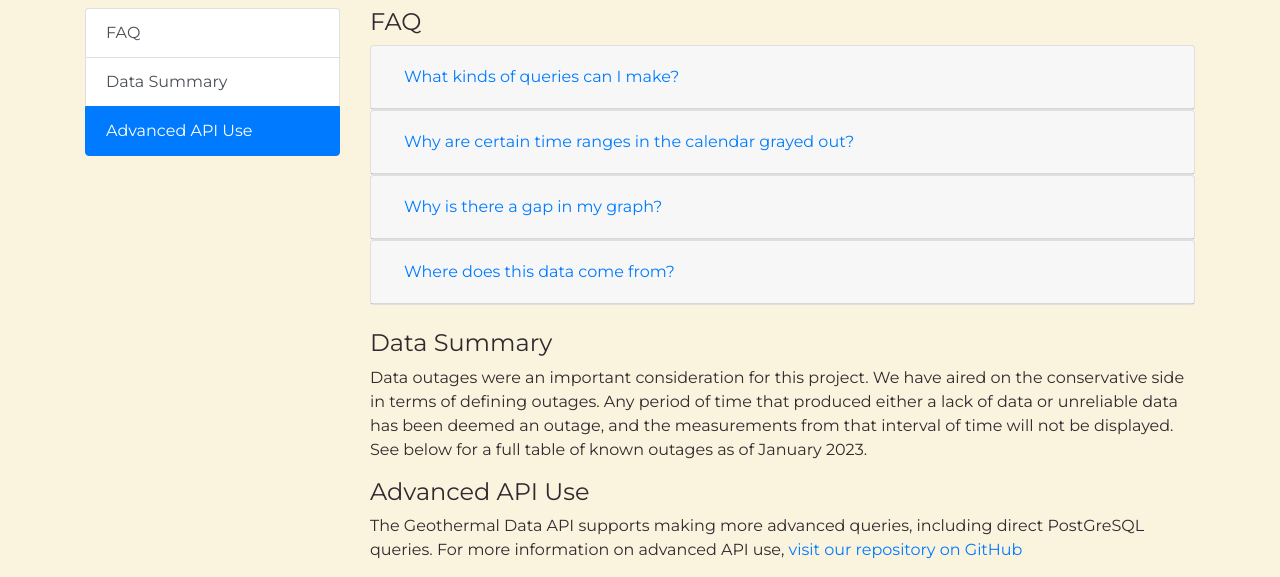
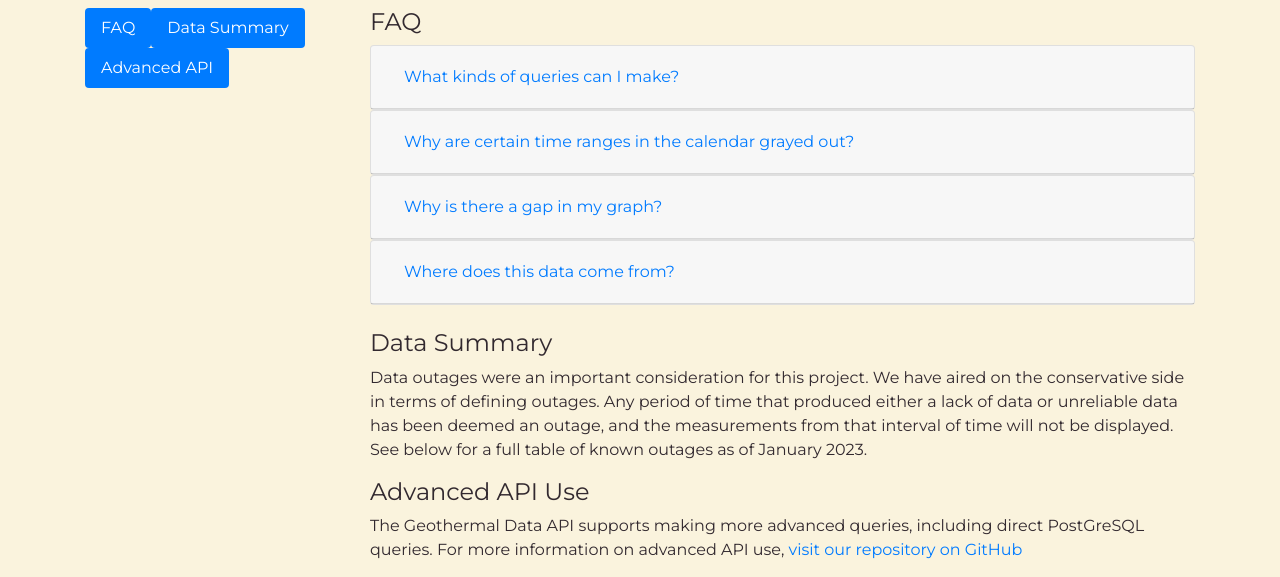
Before and after one commit to acdalal/geothermal, a Django app: page /documentation/ in a window 1280 px wide. Shown: the part 104-681 px from the top of the page. Run offline with Django 4.2, Linux system fonts and the light colour scheme; some libraries are stand-ins or nearby versions.

Commit message:
change scrollspy to regular navbar

```diff
--- a/geothermalsite/dashboard/static/documentation.css
+++ b/geothermalsite/dashboard/static/documentation.css
@@ -1,4 +1,4 @@
 
-.scrollspy-example{
+.scrollspy-example {
     position: relative;
 }
--- a/geothermalsite/dashboard/templates/dashboard/documentation.html
+++ b/geothermalsite/dashboard/templates/dashboard/documentation.html
@@ -6,33 +6,26 @@
 
 <div class="container">
   <div class="row">
-    <div class="col-3">
-      <div id="scrollspy-list" class="list-group">
-        <a class="list-group-item list-group-item-action" href="#list-faq">
-          FAQ
-        </a>
-        <a
-          class="list-group-item list-group-item-action"
-          href="#list-data-summary"
-          >Data Summary</a
-        >
-        <a
-          class="list-group-item list-group-item-action"
-          href="#list-advanced-api"
-          >Advanced API Use</a
-        >
+    <!-- Left-hand navbar for page contents -->
+    <div class="col-3 navbar-col">
+      <ul class="nav nav-pills nav-stacked">
+        <li class="nav-item">
+          <a class="nav-link active" href="#faq-section">FAQ</a>
+        </li>
+        <li class="nav-item">
+          <a class="nav-link active" href="#data-summary-section">Data Summary</a>
+        </li>
+        <li class="nav-item">
+          <a class="nav-link active" href="#advanced-api-section">Advanced API</a>
+        </li>
+      </ul>
     </div>
-    </div>
+    <!-- end navbar for page contents -->
 
+    <!-- Right-hand page contents -->
     <div class="col-9">
-      <div
-        data-spy="scroll"
-        data-target="#scrollspy-list"
-        data-offset="0"
-        class="scrollspy-example"
-      >
       <!-- FAQ as a Bootstrap 4 accordion-->
-        <h4 id="list-faq">FAQ</h4>
+      <h4 id="faq-section">FAQ</h4>
       <div id="accordion">
         <div class="card">
           <div class="card-header" id="headingOne">
@@ -173,7 +166,7 @@
         <!-- end FAQ accordion -->
 
       <!-- Data summary section -->
-        <h4 id="list-data-summary">Data Summary</h4>
+      <h4 id="data-summary-section">Data Summary</h4>
       <p>
         Data outages were an important consideration for this project. We have
         aired on the conservative side in terms of defining outages. Any
@@ -184,7 +177,7 @@
       </p>
 
       <!-- Advanced API section -->
-        <h4 id="list-advanced-api">Advanced API Use</h4>
+      <h4 id="advanced-api-section">Advanced API Use</h4>
       <p>
         The Geothermal Data API supports making more advanced queries,
         including direct PostGreSQL queries. For more information on advanced
@@ -194,7 +187,7 @@
         >
       </p>
     </div>
-    </div>
+    <!-- end right-hand page contents -->
   </div>
 </div>
 {% endblock %}
--- a/geothermalsite/static/documentation.css
+++ b/geothermalsite/static/documentation.css
@@ -1,4 +1,4 @@
 
-.scrollspy-example{
+.scrollspy-example {
     position: relative;
 }
```
Lines whose indentation alone changed are shown as unchanged.
